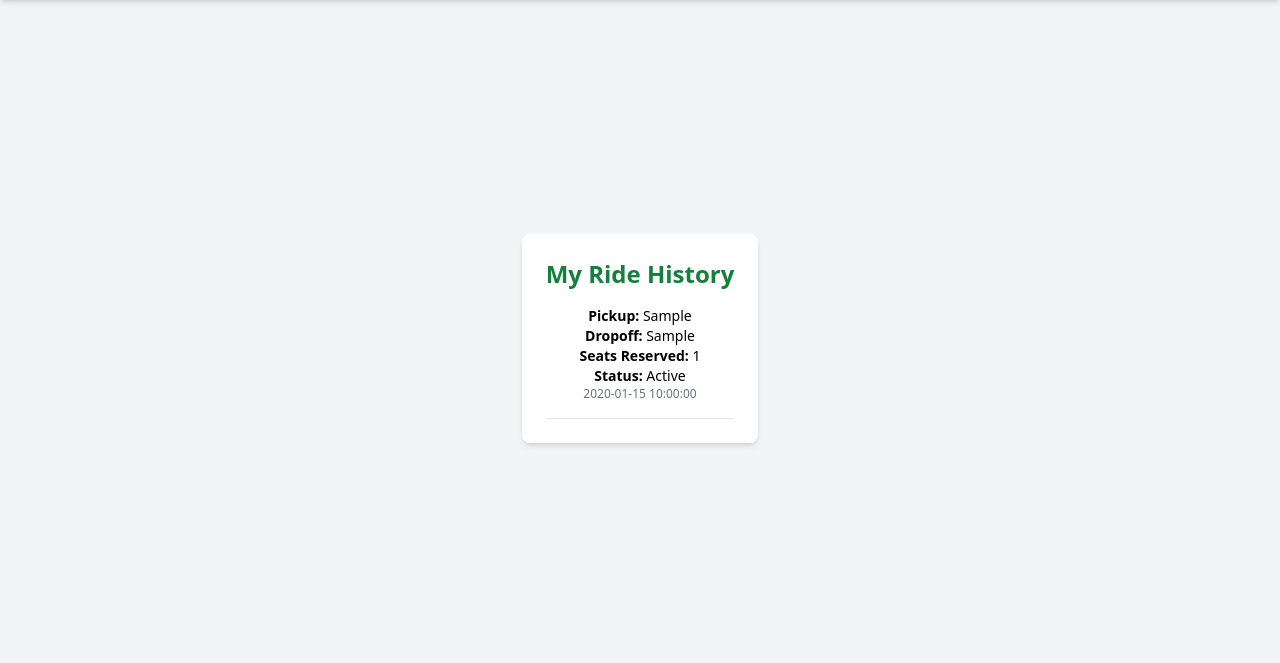
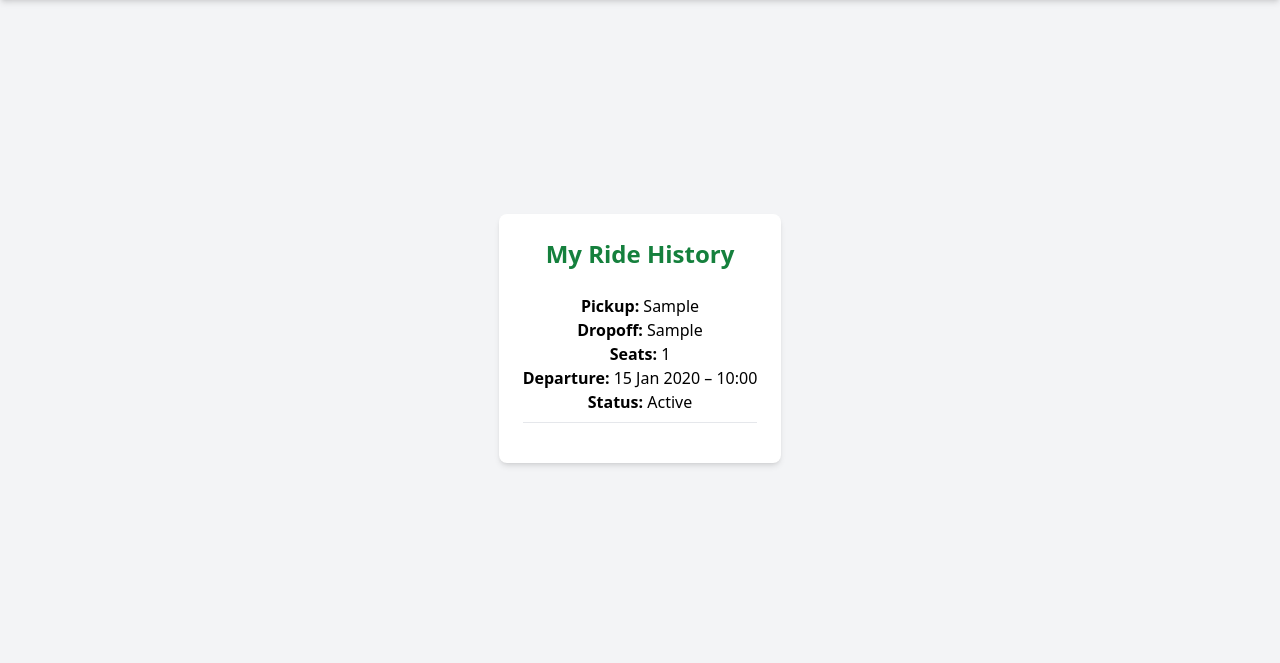
Before and after one commit to theWQLker/Ecoridepool-Ride-testing, a PHP site: template app/templates/ride-history.twig in a window 1280 px wide. Shown: the part 60-723 px from the top of the page. Run offline with PHP 8.4, Linux system fonts and the light colour scheme; the template is opened without the code that fills it: most values are stand-ins (such as "Sample title", 1, 10 or a date in 2020); some libraries are stand-ins or nearby versions.

Commit message:
US10: Finalize ride history view, departure time formatting, and cancel button logic

```diff
--- a/app/templates/ride-history.twig
+++ b/app/templates/ride-history.twig
@@ -4,24 +4,31 @@
 
 {% block content %}
 <div class="max-w-2xl mx-auto mt-8 bg-white p-6 rounded-lg shadow-md">
-    <h2 class="text-2xl font-semibold text-center mb-4 text-green-700">My Ride History</h2>
+    <h2 class="text-2xl font-semibold text-center mb-6 text-green-700">My Ride History</h2>
 
-    {% if rides is empty %}
-        <p class="text-gray-600 text-center">No rides found.</p>
-    {% else %}
-        <ul class="space-y-4">
+    {% set labels = {
+        'upcoming': '🟢 Upcoming',
+        'in progress': '🟡 In Progress',
+        'completed': '✅ Completed',
+        'canceled': '❌ Canceled'
+    } %}
+
+    {% for group, rides in grouped_rides %}
+        {% if rides is not empty %}
+            <h3 class="text-xl font-bold mt-6 mb-2 text-gray-800">{{ labels[group] }}</h3>
+            <ul class="space-y-4 mb-4">
                 {% for ride in rides %}
-                <li class="border-b pb-4">
-                    <p class="text-sm"><strong>Pickup:</strong> {{ ride.pickup_location }}</p>
-                    <p class="text-sm"><strong>Dropoff:</strong> {{ ride.dropoff_location }}</p>
-                    <p class="text-sm"><strong>Seats Reserved:</strong> {{ ride.passenger_count }}</p>
-                    <p class="text-sm"><strong>Status:</strong> {{ ride.status|capitalize }}</p>
-                    <p class="text-xs text-gray-500">{{ ride.created_at }}</p>
+                    <li class="border-b pb-2">
+                        <p><strong>Pickup:</strong> {{ ride.pickup_location }}</p>
+                        <p><strong>Dropoff:</strong> {{ ride.dropoff_location }}</p>
+                        <p><strong>Seats:</strong> {{ ride.passenger_count }}</p>
+                        <p><strong>Departure:</strong> {{ ride.departure_time|date("d M Y – H:i") }}</p>
+                        <p><strong>Status:</strong> {{ ride.carpool_status|capitalize }}</p>
 
-                    {% if ride.status == 'pending' %}
-                        <form method="POST" action="/cancel-ride/{{ ride.id }}" class="mt-2">
+                        {% if ride.carpool_status == 'upcoming' %}
+                            <form method="POST" action="/cancel-ride/{{ ride.id }}">
                                 <button type="submit"
-                                class="bg-red-600 hover:bg-red-700 text-white text-xs font-medium px-4 py-1 rounded">
+                                        class="mt-2 bg-red-600 hover:bg-red-700 text-white text-sm px-4 py-1 rounded">
                                     Cancel Ride
                                 </button>
                             </form>
@@ -30,5 +37,6 @@
                 {% endfor %}
             </ul>
         {% endif %}
+    {% endfor %}
 </div>
 {% endblock %}
```
Also changed, not shown: app/Controllers/RideController.php (+19 -3 lines). Lines whose indentation alone changed are shown as unchanged.
